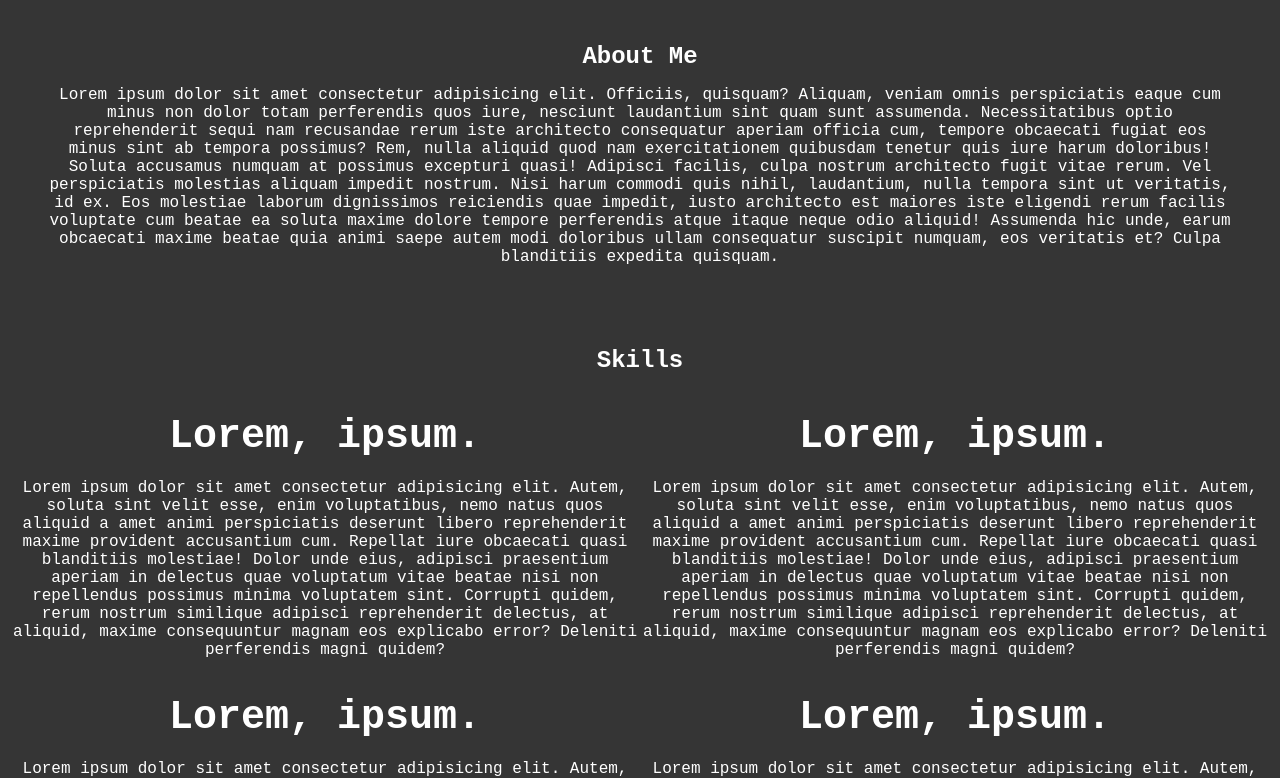
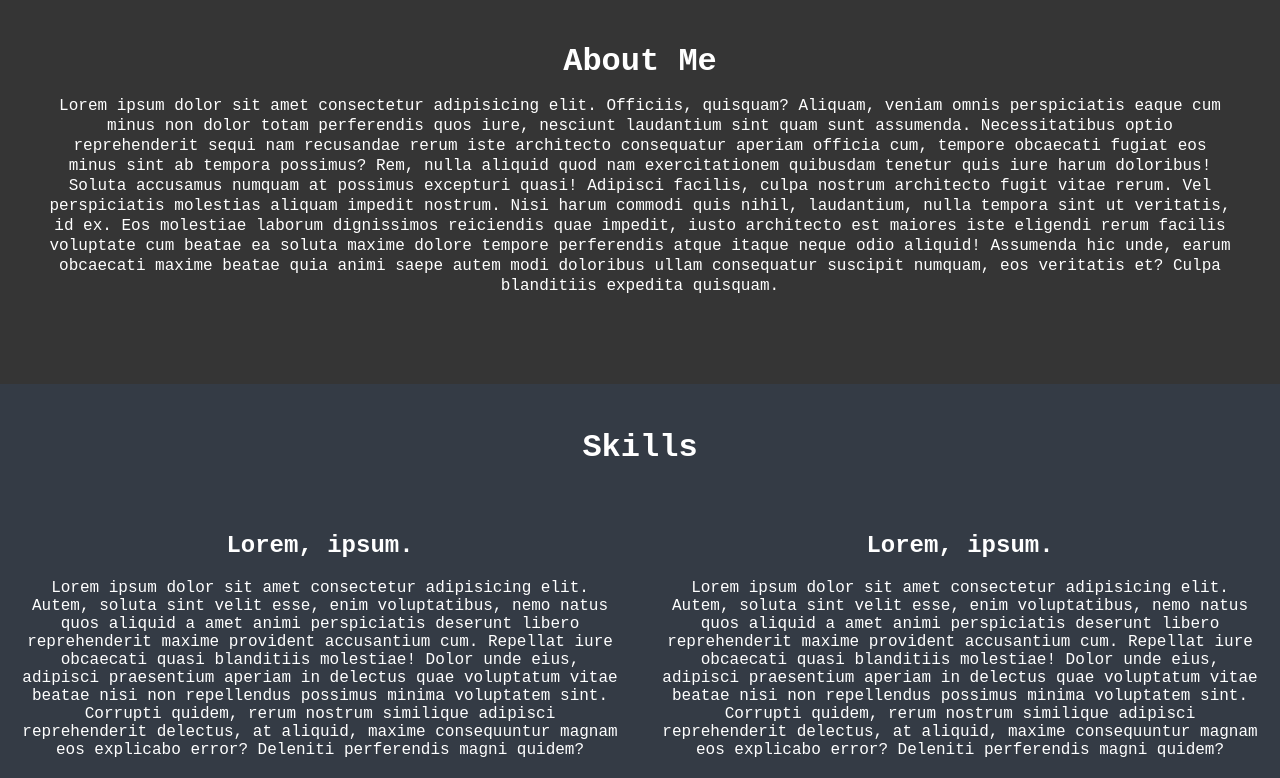
Before and after one commit to markfrias/single-page-portfolio, a plain HTML site: page index.html in a window 1280 px wide. Shown: the part 802-1580 px from the top of the page. Drawn offline with Linux system fonts and the light colour scheme.

Commit message:
Change margin styles of padding for skill h1

```diff
--- a/css/main.css
+++ b/css/main.css
@@ -85,11 +85,13 @@ main {
     margin: 0;
     padding: 0;
     font-weight: 750;
+    font-size: 2rem;
 }
 
 #about p {
     font-size: 1rem;
     font-weight: 300;
+    line-height: 20px;
 }
 
 .skill-main-grid {
@@ -100,10 +102,21 @@ main {
 
 #skills {
     color: white;
-    margin: 0px 10px 0px 10px;
+
+    background-color: #343b45
+
 }
 
 .skill-main-grid h3 {
-    font-size: 2.5rem;
+    font-size: 1.5rem;
     margin: 20px;
 }
+
+#skills h2 {
+    font-size: 2rem;
+    padding-top: 45px;
+}
+
+.skill-main-grid div {
+    margin: 20px;
+}
```
